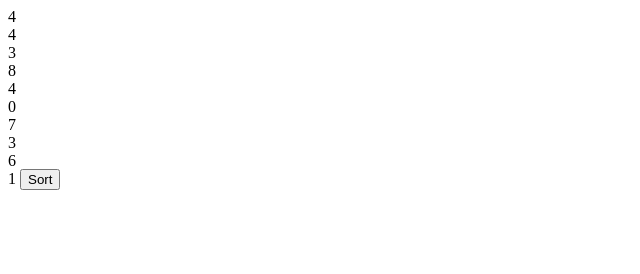
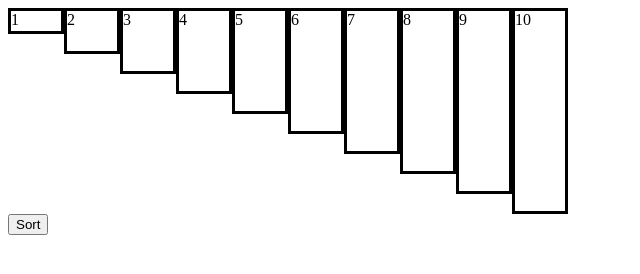
Before and after one commit to coeda/bubble-sort, a website: page index.html in a window 1280 px wide. Both pictures are taken after a click on the button "Sort". Shown: the whole page, without its empty margins (0-640 px from the left). Drawn offline with Linux system fonts and the light colour scheme.

Commit message:
completed sort on divs, need to add interval

```diff
--- a/bubbleSort.js
+++ b/bubbleSort.js
@@ -1,3 +1,5 @@
+let randomArray = [4,5,2,1,6,7,3,8,10,9];
+
 let bubbleSort = function(array){
   let comparedNumber;
   let swapCount = 0;
@@ -17,6 +19,11 @@ let bubbleSort = function(array){
        }
       console.log(array);
       console.log(swapCount);
+      let documentDivs = document.querySelectorAll('.arrayDiv');
+      for(let i = 0; i < 10; i++){
+        documentDivs[i].style.height = (array[i] * 20) + 'px';
+        documentDivs[i].innerHTML = array[i];
+      }
       pass++;
     }
     console.log('array after loop '+ pass + ' ' + array);
@@ -24,20 +31,23 @@ let bubbleSort = function(array){
   return array;
 };
 
+
 let generateDivs = function(){
   let container = document.getElementById('container');
   for(let i = 0; i < 10; i++){
-    let randomNumber = Math.floor(Math.random() * 10) ;
+    //let randomNumber = Math.floor(Math.random() * 10) ;
     let createdItem = document.createElement('div');
     createdItem.className = 'arrayDiv';
-    createdItem.innerHTML = randomNumber;
-    createdItem.id = randomNumber.toString();
+    createdItem.innerHTML = randomArray[i];
+    createdItem.style.height = (randomArray[i] * 20) + 'px';
+    createdItem.id = i.toString();
     container.appendChild(createdItem);
   }
 };
 
 let sort = function(){
   let divList = document.querySelectorAll('.arrayDiv');
+  bubbleSort(randomArray);
   console.log(divList);
 };
 
--- a/style.css
+++ b/style.css
@@ -1,3 +1,5 @@
-#container{
-  display: inline-block;
+.arrayDiv{
+  display:inline-block;
+  width: 50px;
+  border-style: solid;
 }
```
